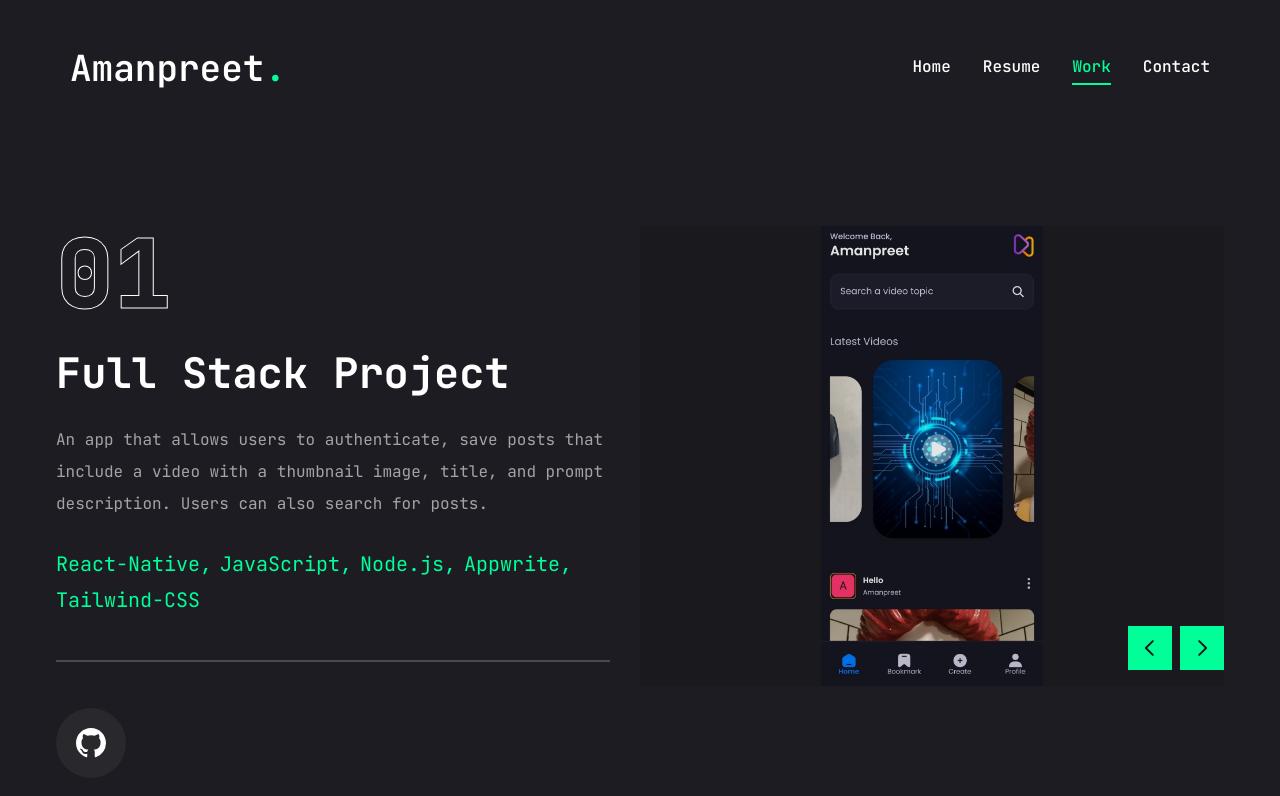
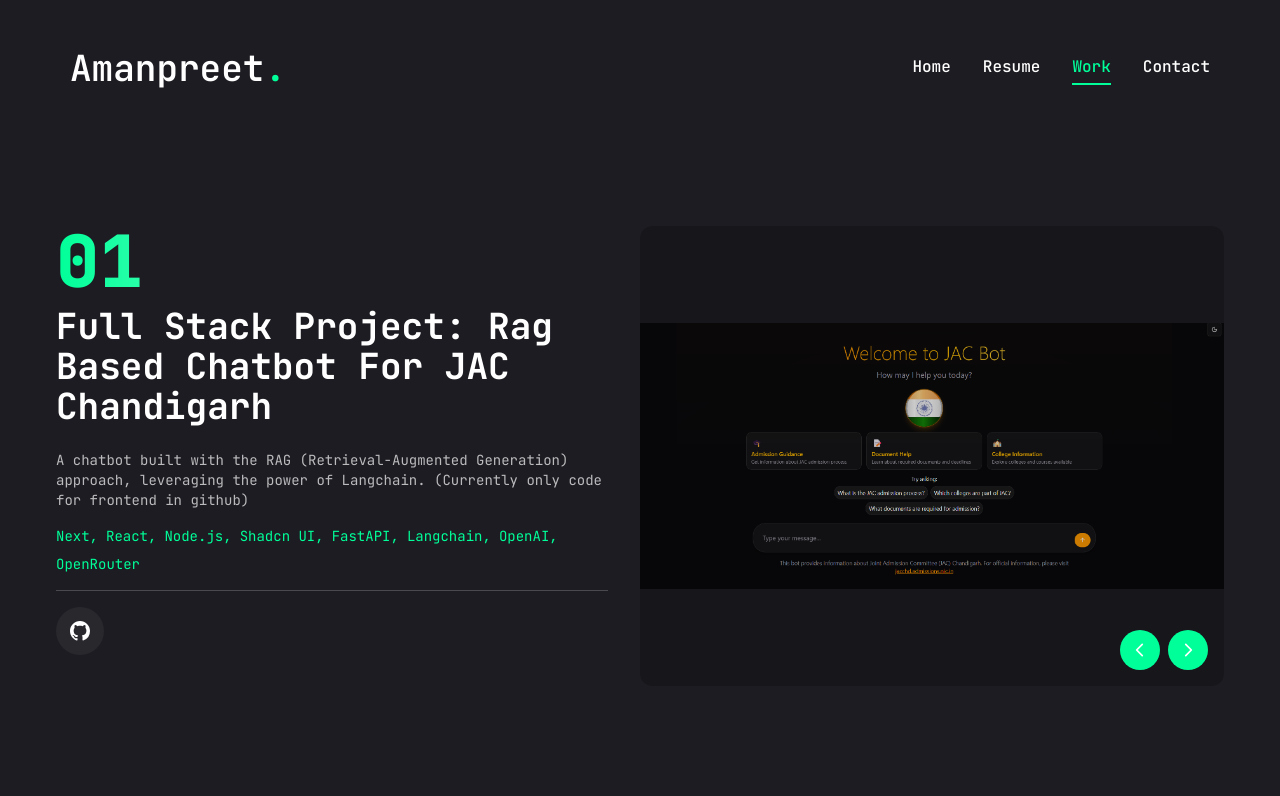
Before and after one commit to Amanbig/portfolio1, a Next.js app: page /work in a window 1280 px wide. Shown: the top 796 px of the page. Built offline with nearby package versions, Linux system fonts and the light colour scheme.

Commit message:
updated work

```diff
--- a/src/app/work/page.jsx
+++ b/src/app/work/page.jsx
@@ -1,148 +1,169 @@
 "use client";
 
+import React, { useState } from 'react';
 import { motion } from 'framer-motion';
-import React, { useState } from 'react';
-import { Swiper, SwiperSlide } from "swiper/react";
-import "swiper/css";
+import { Swiper, SwiperSlide } from 'swiper/react';
+import 'swiper/css';
 import { BsGithub } from 'react-icons/bs';
 import { Tooltip, TooltipContent, TooltipProvider, TooltipTrigger } from '@radix-ui/react-tooltip';
 import Link from 'next/link';
 import Image from 'next/image';
 import WorkSliderBtns from '@/components/WorkSliderBtns';
 
+// Project data
 const projects = [
   {
     num: '01',
-    category: "Full Stack",
-    title: 'Aora',
-    description: "An app that allows users to authenticate, save posts that include a video with a thumbnail image, title, and prompt description. Users can also search for posts.",
-    stack: [
-      { name: "React-Native" },
-      { name: "JavaScript" },
-      { name: "Node.js" },
-      { name: "Appwrite" },
-      { name: "Tailwind-CSS" }
-    ],
-    image: '/projects/project1/images.jpg',
-    github: 'https://github.com/Amanbig/Aora'
+    category: 'Full Stack',
+    title: 'Rag based Chatbot for JAC Chandigarh',
+    description:
+      'A chatbot built with the RAG (Retrieval-Augmented Generation) approach, leveraging the power of Langchain. (Currently only code for frontend in github)',
+    stack: ['Next', 'React', 'Node.js', 'Shadcn UI', 'FastAPI', 'Langchain', 'OpenAI', 'OpenRouter'],
+    image: '/projects/project5/image.png',
+    github: 'https://github.com/Amanbig/jac_chat_bot',
   },
   {
     num: '02',
-    category: "Full Stack",
-    title: 'Gem AI App',
-    description: "A versatile application that allows users to generate various types of creative content, including songs, stories, and paragraphs, and chat with AI.",
-    stack: [
-      { name: "Dart" },
-      { name: "Flutter" },
-      { name: "Gemini API" },
-      { name: "Firebase" }
-    ],
-    image: '/projects/project2/homepage.png',
-    github: 'https://github.com/Amanbig/Gemini_app'
+    category: 'Full Stack',
+    title: 'Meeting Summarizer',
+    description:
+      'This project is a Meetings Summarizer built with FastAPI on the backend and a React frontend. It allows users to upload video or audio files, transcribe content, summarize it, ask contextual questions, and convert summaries to audio.',
+    stack: ['Next', 'React', 'Node.js', 'Shadcn UI', 'FastAPI', 'Langchain', 'GROQ AI', 'Speech TO Text'],
+    image: '/projects/project6/image.png',
+    github: 'https://github.com/Amanbig/meetings_app',
   },
   {
     num: '03',
-    category: "Full Stack",
-    title: 'URL Short Generator',
-    description: "A versatile application that allows users to generate short url for their websites links according to what the link should be like and also keep track of uses of links",
-    stack: [
-      { name: "EJS" },
-      { name: "Node.Js" },
-      { name: "Express.Js" },
-      { name: "Mongodb" }
-    ],
-    image: '/projects/project3/image.png',
-    github: 'https://github.com/Amanbig/URL-SHORT'
+    category: 'Full Stack',
+    title: 'Aora',
+    description:
+      'A mobile app enabling user authentication, video post creation with thumbnails, titles, and descriptions, plus post search functionality.',
+    stack: ['React Native', 'JavaScript', 'Node.js', 'Appwrite', 'Tailwind CSS'],
+    image: '/projects/project1/images.jpg',
+    github: 'https://github.com/Amanbig/Aora',
   },
   {
     num: '04',
-    category: "Frontend",
-    title: 'Calculator',
-    description: "This the samsung Calculator clone App which is a modern and versatile calculator built with Flutter, designed to handle both basic and advanced mathematical operations. The app features a user-friendly interface with support for scientific functions, power operations, and special constants.",
-    stack: [
-      { name: "Dart" },
-      { name: "Flutter" },
-    ],
+    category: 'Full Stack',
+    title: 'Gem AI App',
+    description:
+      'A creative AI app for generating songs, stories, and paragraphs, with interactive chat features powered by Gemini API.',
+    stack: ['Dart', 'Flutter', 'Gemini API', 'Firebase'],
+    image: '/projects/project2/homepage.png',
+    github: 'https://github.com/Amanbig/Gemini_app',
+  },
+  {
+    num: '05',
+    category: 'Full Stack',
+    title: 'URL Shortener',
+    description:
+      'A tool for generating custom short URLs, tracking link usage, and managing redirects with a user-friendly dashboard.',
+    stack: ['EJS', 'Node.js', 'Express.js', 'MongoDB'],
+    image: '/projects/project3/image.png',
+    github: 'https://github.com/Amanbig/URL-SHORT',
+  },
+  {
+    num: '06',
+    category: 'Frontend',
+    title: 'Samsung Calculator Clone',
+    description:
+      'A Flutter-based calculator app replicating Samsung’s design, supporting basic and scientific operations with a sleek, intuitive interface.',
+    stack: ['Dart', 'Flutter'],
     image: '/projects/project4/image2.png',
-    github: 'https://github.com/Amanbig/samsung_calculator_clone/'
+    github: 'https://github.com/Amanbig/samsung_calculator_clone',
   },
+
 ];
+
+// Reusable components
+const ProjectHeader = ({ num, category, title }) => (
+  <div className="flex flex-col gap-2">
+    <span className="text-5xl md:text-6xl xl:text-7xl font-extrabold text-transparent bg-clip-text bg-gradient-to-r from-accent to-white">
+      {num}
+    </span>
+    <h2 className="text-2xl md:text-3xl xl:text-4xl font-bold text-white group-hover:text-accent transition-all duration-300 capitalize">
+      {category} Project: {title}
+    </h2>
+  </div>
+);
+
+const ProjectDetails = ({ description, stack, github }) => (
+  <div className="flex flex-col gap-4">
+    <p className="text-white/70 text-sm md:text-base">{description}</p>
+    <ul className="flex flex-wrap gap-2">
+      {stack.map((tech, index) => (
+        <li key={index} className="text-accent text-sm md:text-base">
+          {tech}
+          {index < stack.length - 1 && ','}
+        </li>
+      ))}
+    </ul>
+    <div className="border-t border-white/20 pt-4">
+      <Link href={github} aria-label={`View ${github.split('/').pop()} on GitHub`}>
+        <TooltipProvider delayDuration={100}>
+          <Tooltip>
+            <TooltipTrigger className="w-12 h-12 md:w-14 md:h-14 rounded-full bg-white/5 flex justify-center items-center group transition-all duration-300 hover:bg-accent">
+              <BsGithub className="text-white text-xl md:text-2xl group-hover:text-white" />
+            </TooltipTrigger>
+            <TooltipContent className="bg-[#232329] text-white p-2 rounded">
+              <p>GitHub Repository</p>
+            </TooltipContent>
+          </Tooltip>
+        </TooltipProvider>
+      </Link>
+    </div>
+  </div>
+);
+
+const ProjectImage = ({ image, title }) => (
+  <div className="relative w-full h-full rounded-xl overflow-hidden">
+    <div className="absolute inset-0 bg-black/20 z-10" />
+    <Image
+      src={image}
+      alt={`${title} screenshot`}
+      fill
+      className="object-contain"
+      sizes="(max-width: 768px) 100vw, 50vw"
+      priority
+    />
+  </div>
+);
 
 function Work() {
   const [project, setProject] = useState(projects[0]);
 
   const handleSlideChange = (swiper) => {
-    const currentIndex = swiper.activeIndex;
-    setProject(projects[currentIndex]);
-  }
+    setProject(projects[swiper.activeIndex]);
+  };
 
   return (
     <motion.section
-      initial={{ opacity: 0 }}
-      animate={{ opacity: 1, transition: { delay: 2.4, duration: 0.4, ease: 'easeIn' } }}
-      className='min-h-[80vh] flex flex-col justify-center py-12 xl:px-0'
+      initial={{ opacity: 0, y: 20 }}
+      animate={{ opacity: 1, y: 0 }}
+      transition={{ duration: 0.6, ease: 'easeOut' }}
+      className="min-h-[80vh] flex flex-col justify-center py-8 md:py-12"
     >
-      <div className='container mx-auto px-4'>
-        <div className='flex flex-col xl:flex-row xl:gap-[30px]'>
-          <div className='w-full xl:w-[50%] xl:h-[460px] flex flex-col xl:justify-between order-2 xl:order-none'>
-            <div className='flex flex-col gap-[20px] xl:gap-[30px] h-full xl:h-[50%]'>
-              <div className='text-5xl xl:text-8xl leading-none font-extrabold text-transparent text-outline'>
-                {project.num}
-              </div>
-              <h2 className='text-[32px] xl:text-[42px] font-bold leading-none text-white group-hover:text-accent transition-all duration-500 capitalize'>
-                {project.category} project
-              </h2>
-              <p className='text-white/60'>{project.description}</p>
-              <ul className='flex gap-2 flex-wrap'>
-                {project.stack.map((item, index) => (
-                  <li key={index} className='text-base xl:text-xl text-accent'>
-                    {item.name}
-                    {index !== project.stack.length - 1 && ","}
-                  </li>
-                ))}
-              </ul>
-              <div className='border border-white/20 my-4'></div>
-              <div className='flex items-center gap-4'>
-                <Link href={project.github}>
-                  <TooltipProvider delayDuration={100}>
-                    <Tooltip>
-                      <TooltipTrigger className='w-[50px] h-[50px] xl:w-[70px] xl:h-[70px] rounded-full bg-white/5 flex justify-center items-center group'>
-                        <BsGithub className='text-white text-2xl xl:text-3xl group-hover:text-accent' />
-                      </TooltipTrigger>
-                      <TooltipContent>
-                        <p>Github project</p>
-                      </TooltipContent>
-                    </Tooltip>
-                  </TooltipProvider>
-                </Link>
-              </div>
-            </div>
+      <div className="container mx-auto px-4">
+        <div className="flex flex-col xl:flex-row gap-6 xl:gap-8">
+          <div className="w-full xl:w-1/2 flex flex-col gap-6 order-2 xl:order-none">
+            <ProjectHeader num={project.num} category={project.category} title={project.title} />
+            <ProjectDetails description={project.description} stack={project.stack} github={project.github} />
           </div>
-          <div className='w-full xl:w-[50%]'>
+          <div className="w-full xl:w-1/2">
             <Swiper
-              spaceBetween={30}
+              spaceBetween={20}
               slidesPerView={1}
               onSlideChange={handleSlideChange}
-              className='relative h-[320px] xl:h-[460px] w-full overflow-hidden'
+              className="relative h-[280px] md:h-[360px] xl:h-[460px] rounded-xl"
             >
-              {projects.map((project, index) => (
-                <SwiperSlide key={index} className='w-full flex items-center justify-center'>
-                  <div className='relative w-full h-full flex items-center justify-center bg-pink-5/20'>
-                    <div className='absolute inset-0 bg-black/10 z-10'></div>
-                    <div className='relative w-full h-full max-w-full max-h-full flex items-center justify-center'>
-                      <Image
-                        src={project.image}
-                        alt={project.title}
-                        layout="fill"
-                        className="object-contain" // Ensure the image scales properly without cropping
-                      />
-                    </div>
-                  </div>
+              {projects.map((proj, index) => (
+                <SwiperSlide key={index} className="w-full">
+                  <ProjectImage image={proj.image} title={proj.title} />
                 </SwiperSlide>
               ))}
               <WorkSliderBtns
-                containerStyles="flex gap-2 absolute right-0 bottom-4 z-20 w-full justify-between xl:w-max xl:justify-none"
-                btnStyles="bg-accent hover:bg-accent-hover text-primary text-[22px] w-[44px] h-[44px] flex justify-center items-center transition-all"
+                containerStyles="flex gap-2 absolute right-4 bottom-4 z-20 w-max"
+                btnStyles="bg-accent hover:bg-accent-hover text-white text-lg w-10 h-10 flex justify-center items-center rounded-full transition-all"
               />
             </Swiper>
           </div>
```
Also changed, not shown: public/projects/project5/image.png (added), public/projects/project6/image.png (added).
